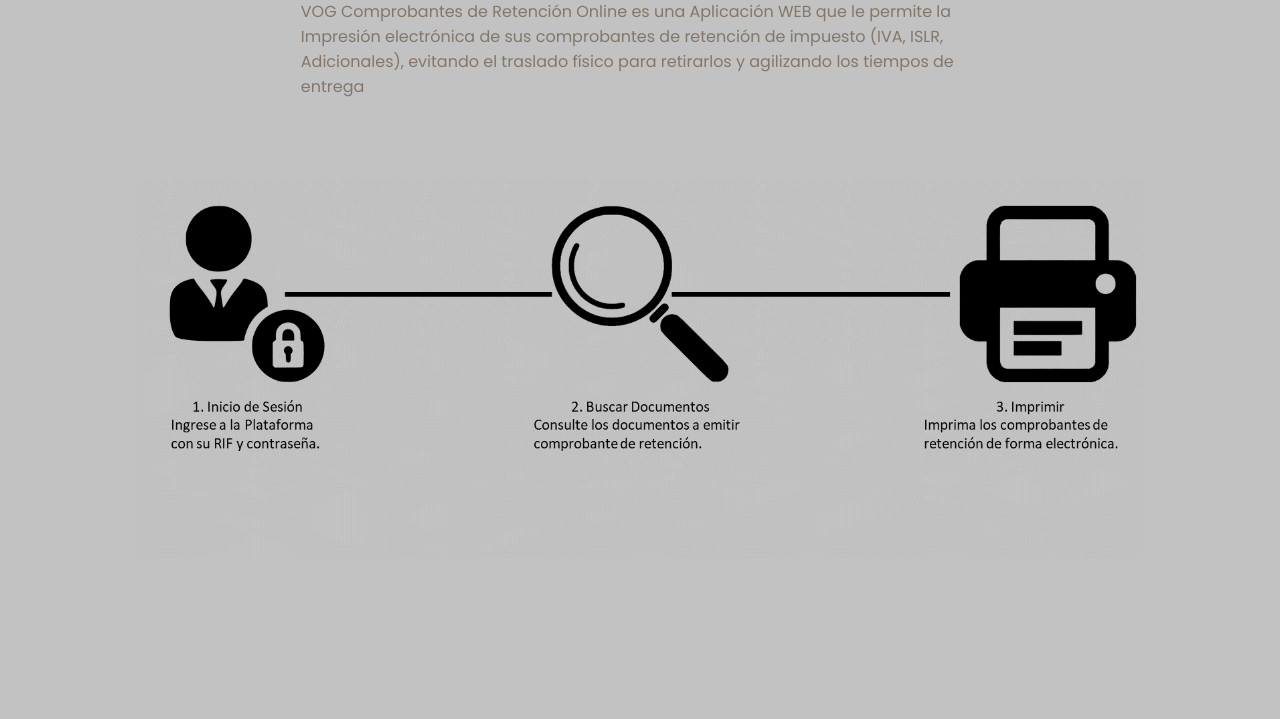
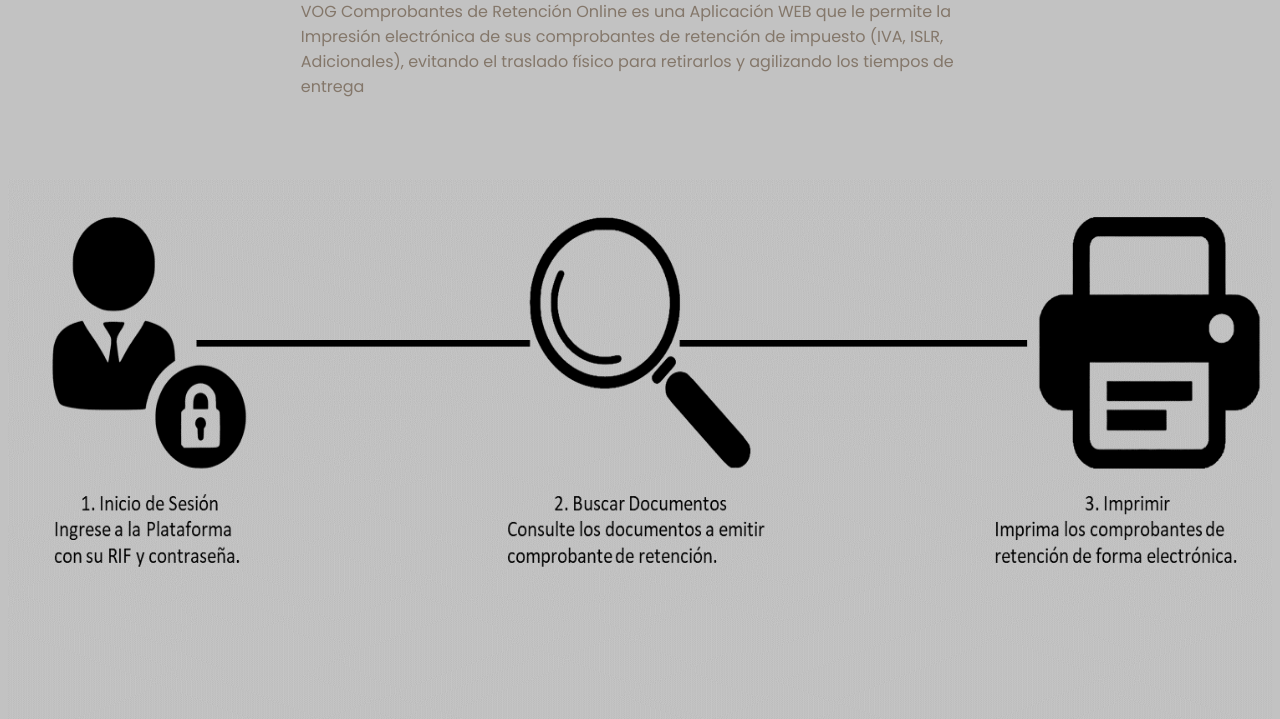
Before and after one commit to zlrm2808/consret, a PHP site: page / in a window 1280 px wide. Shown: the part 249-968 px from the top of the page. Before the commit the page ends 700 px from the top, so only its background shows below. Run offline with PHP 8.4, Linux system fonts and the light colour scheme.

Commit message:
'commit'

```diff
--- a/consulta.php
+++ b/consulta.php
@@ -61,6 +61,7 @@
     <div class="contenedor-mid2">
         <div class="fecha-desde">
             <h3>Desde:</h3>
+            <br>
             <?php
             echo
             "<input type='date' name='fecha' id='fechaIni' value='" . $hoy . "'>";
@@ -69,6 +70,7 @@
         </div>
         <div class="fecha-hasta">
             <h3>Hasta:</h3>
+            <br>
             <?php
             echo
             "<input type='date' name='fecha' id='fechaFin' value='" . $hoy . "'>";
@@ -76,6 +78,7 @@
         </div>
         <div class="documento">
             <h3>Documento:</h3>
+            <br>
             <input type="text" name="documento" id="documento">
         </div>
         <input type="hidden" name="rif" id="rif" value="<?php echo $rif ?>">
--- a/css/style-cons.css
+++ b/css/style-cons.css
@@ -363,7 +363,7 @@ input[type="date"] {
 
 .empresa {
     width: 50%;
-    padding-top: 40px;
+    padding-top: 50px;
     text-align: center;
 }
 
@@ -392,6 +392,7 @@ input[type="date"] {
 }
 
 .botones {
+    margin-top: -15px;
     margin-left: 50px;
     width: 30%;
 }
--- a/css/styles.css
+++ b/css/styles.css
@@ -363,8 +363,13 @@ input[type=text]:placeholder, input[type=password]::placeholder {
 .contenedor-bot {
   display: flex;
   width: 100%;
-  height: 300px;
+  height: 540px;
 }
+
+.leyenda {
+  align-self:stretch;
+}
+
 .contenedor-mid-sel {
   display: flex;
   width: 100%;
--- a/index.html
+++ b/index.html
@@ -35,9 +35,9 @@
         </div>
     </div>
     <div class="contenedor-bot">
-        <div class="leyenda">
-            <center><img src="./images/Leyenda.png" width="80%"></center>
-        </div>
+
+            <img src="./images/Leyenda.png" width="100%">
+
     </div>
 </body>
 </html>
```
Also changed, not shown: selemp.php (+5 -5 lines).
